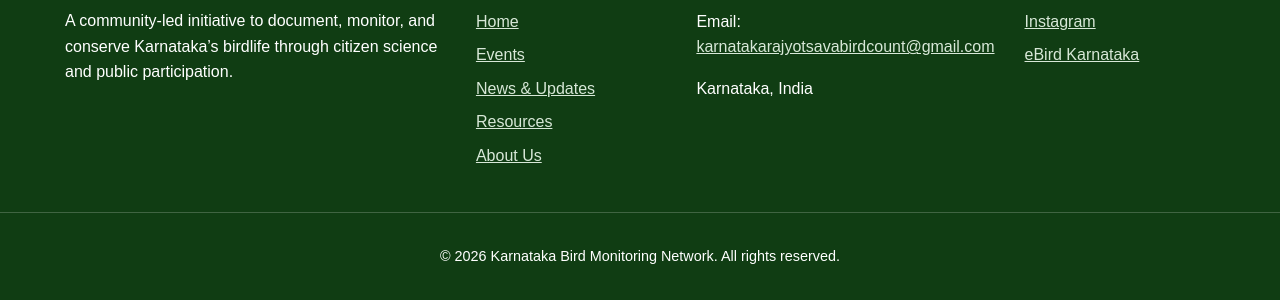
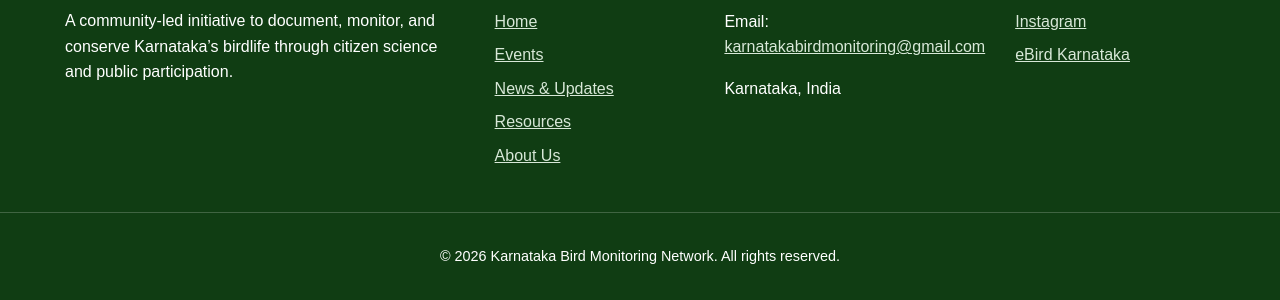
Before and after one commit to karnatakarajyotsavabirdcount/karnatakabirdmonitoring, a plain HTML site: page about.html in a window 1280 px wide. Shown: the part 1028-1328 px from the top of the page. Drawn offline with Linux system fonts and the light colour scheme.

Commit message:
mail change

```diff
--- a/about.html
+++ b/about.html
@@ -45,7 +45,7 @@
         or collaborate with the network.
       </p>
 
-      <a class="btn" href="mailto:karnatkarajyotsavabirdcount@gmail.com">Get in Touch</a>
+      <a class="btn" href="mailto:karnatakabirdmonitoring@gmail.com">Get in Touch</a>
     </div>
   </main>
 
--- a/partials/footer.html
+++ b/partials/footer.html
@@ -18,7 +18,7 @@
 
     <div>
       <h4>Contact Us</h4>
-      <p>Email: <a href="mailto:karnatakarajyotsavabirdcount@gmail.com">karnatakarajyotsavabirdcount@gmail.com</a></p>
+      <p>Email: <a href="mailto:karnatakabirdmonitoring@gmail.com">karnatakabirdmonitoring@gmail.com</a></p>
       <p>Karnataka, India</p>
     </div>
 
```
